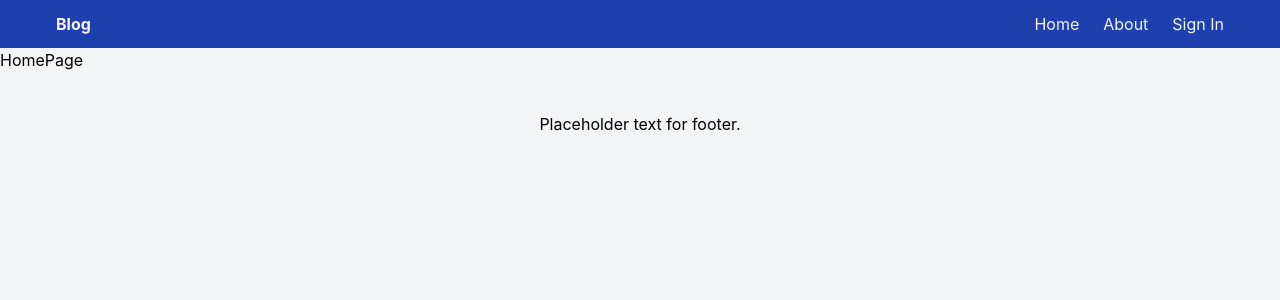
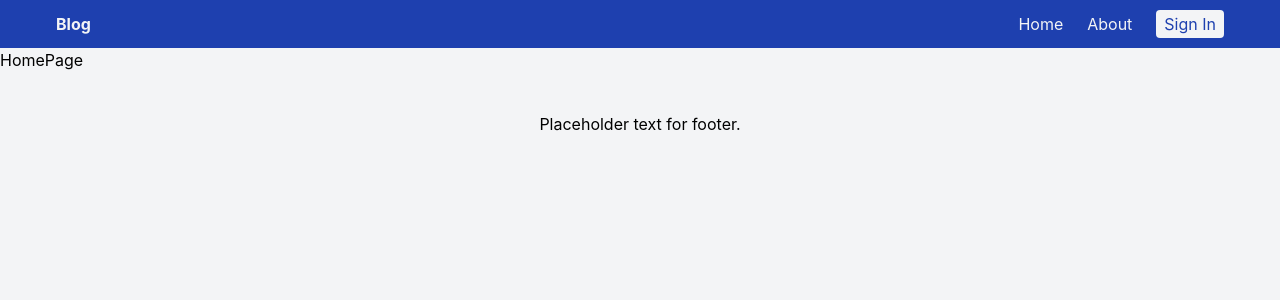
Before and after one commit to MattB09/blog_backend, a Next.js app in the folder app/: page / in a window 1280 px wide. Shown: the top 300 px of the page. Built offline with nearby package versions, Linux system fonts and the light colour scheme.

Commit message:
Styled signin and logout buttons.

```diff
--- a/app/components/Navbar.tsx
+++ b/app/components/Navbar.tsx
@@ -1,8 +1,9 @@
 import React, {FunctionComponent, useState, useRef} from 'react'
 import Link from 'next/link'
+import { useAuthContext } from './auth/AuthProvider'
 
 const Navbar:FunctionComponent = () => {
-  const [status, setStatus] = useState('unauthenticated')
+  const { status, logout } = useAuthContext();
   const navList = useRef<HTMLInputElement>(null);
 
   function toggleNav() {
@@ -33,7 +34,7 @@ const Navbar:FunctionComponent = () => {
             <li className="mr-6"><Link href="/addpost"><a onClick={toggleNav}>Add a Post</a></Link></li>
             <li className="mr-6"><Link href="/mystack"><a onClick={toggleNav}>My Stack</a></Link></li>
             <li className="">
-              <button className="">
+              <button className="px-2 py-1 bg-gray-100 text-blue-800 hover:bg-gray-300 rounded outline-none focus:outline-none">
                 Logout
               </button>
             </li>
@@ -44,7 +45,7 @@ const Navbar:FunctionComponent = () => {
             <li className="mr-6" onClick={toggleNav}><Link href="/about"><a onClick={toggleNav}>About</a></Link></li>
             <li className="">
               <Link href="/signin">
-                <a onClick={toggleNav} className="">
+                <a onClick={toggleNav} className="px-2 py-1 bg-gray-100 text-blue-800 hover:bg-gray-300 rounded outline-none focus:outline-none">
                   Sign In
                 </a>
               </Link>
```
